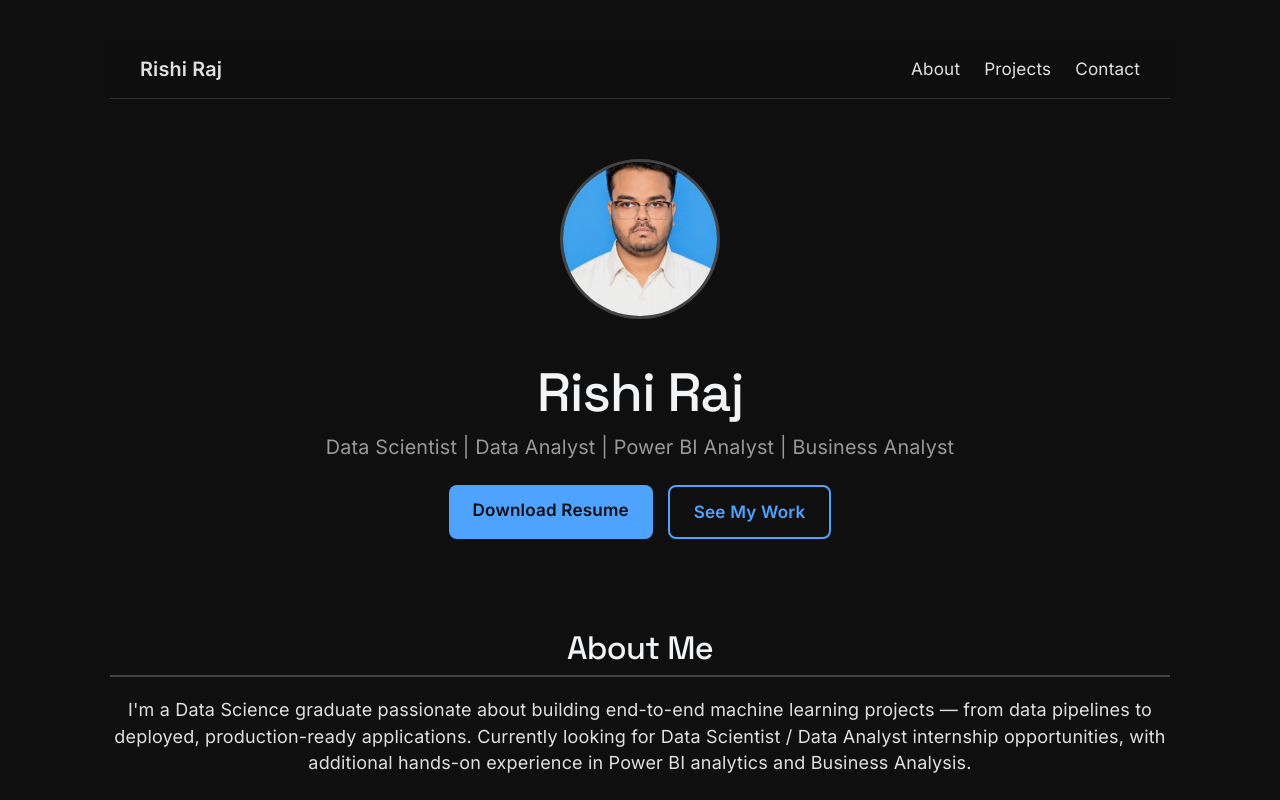
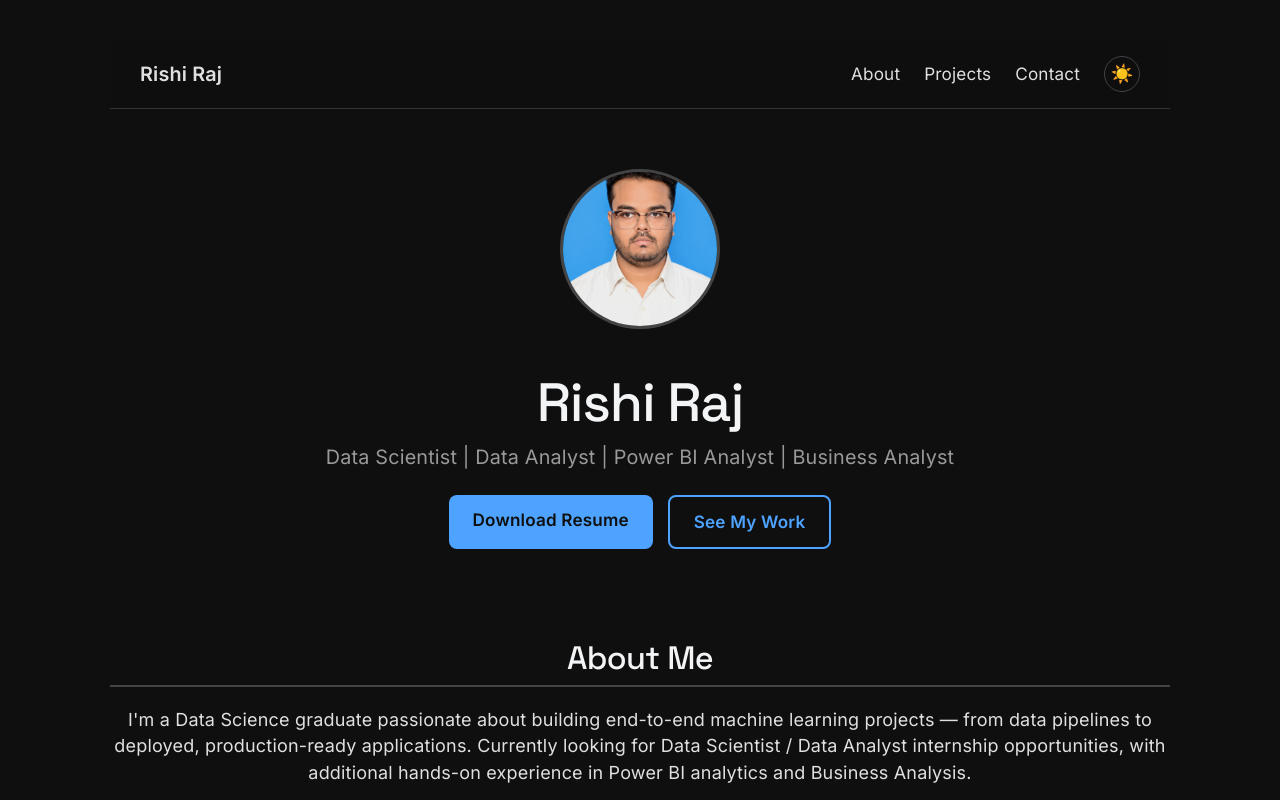
Before and after one commit to rishiraj2323/portfolio-website, a React (Vite) app: page / in a window 1280 px wide. Shown: the top 800 px of the page. Built offline with nearby package versions, Linux system fonts and the light colour scheme.

Commit message:
Add dark/light theme toggle

```diff
--- a/src/App.css
+++ b/src/App.css
@@ -346,3 +346,40 @@ h1,
 h2 {
   color: #f3f4f6;
 }
+
+.nav-links {
+  align-items: center;
+}
+
+.theme-toggle {
+  background: transparent;
+  border: 1px solid #444;
+  border-radius: 50%;
+  width: 36px;
+  height: 36px;
+  padding: 0;
+  font-size: 1rem;
+  line-height: 1;
+  cursor: pointer;
+}
+
+:root[data-theme="light"] { color-scheme: light; background: #f7f7f8; }
+[data-theme="light"] body { background: #f7f7f8; color: #1f2328; }
+[data-theme="light"] h1, [data-theme="light"] h2 { color: #111; }
+[data-theme="light"] header p { color: #555; }
+[data-theme="light"] section h2 { border-bottom-color: #d0d0d5; }
+[data-theme="light"] .navbar { background: rgba(247, 247, 248, 0.9); border-bottom-color: #d9d9de; }
+[data-theme="light"] .nav-links a { color: #1f2328; }
+[data-theme="light"] .nav-links a:hover { color: #0b69d4; }
+[data-theme="light"] .theme-toggle { border-color: #d0d0d5; }
+[data-theme="light"] .profile-pic { border-color: #d0d0d5; }
+[data-theme="light"] .btn-primary { background: #0b69d4; color: #fff; }
+[data-theme="light"] .btn-secondary { color: #0b69d4; border-color: #0b69d4; }
+[data-theme="light"] .skills-list span { background: #fff; border-color: #d0d0d5; color: #1f2328; }
+[data-theme="light"] .skill-group-title { color: #666; }
+[data-theme="light"] .project-card { background: #fff; border-color: #dcdce1; color: #999; }
+[data-theme="light"] .project-card:hover { border-color: #0b69d4; box-shadow: 0 12px 30px rgba(11, 105, 212, 0.12); }
+[data-theme="light"] .project-card h3 { color: #111; }
+[data-theme="light"] .project-card p { color: #444; }
+[data-theme="light"] .project-card a, [data-theme="light"] .contact-list a { color: #0b69d4; }
+[data-theme="light"] .project-img { border-color: #dcdce1; }
--- a/src/App.jsx
+++ b/src/App.jsx
@@ -1,3 +1,4 @@
+import { useState, useEffect } from 'react'
 import './App.css'
 import profilePic from './assets/profile.jpeg'
 import fintechImg from './assets/fintech-screenshot.png.png'
@@ -9,6 +10,11 @@ import routeoptImg from './assets/routeopt-screenshot.png.png'
 import reviewImg from './assets/dashboard_overview.png'
 
 function App() {
+    const [theme, setTheme] = useState('dark')
+
+  useEffect(() => {
+    document.documentElement.setAttribute('data-theme', theme)
+  }, [theme])
   return (
     <div className="app">
       <nav className="navbar">
@@ -17,6 +23,9 @@ function App() {
     <a href="#about">About</a>
     <a href="#projects">Projects</a>
     <a href="#contact">Contact</a>
+    <button className="theme-toggle" onClick={() => setTheme(theme === 'dark' ? 'light' : 'dark')} aria-label="Toggle theme">
+  {theme === 'dark' ? '☀️' : '🌙'}
+</button>
   </div>
 </nav>
       <header className="hero">
```
